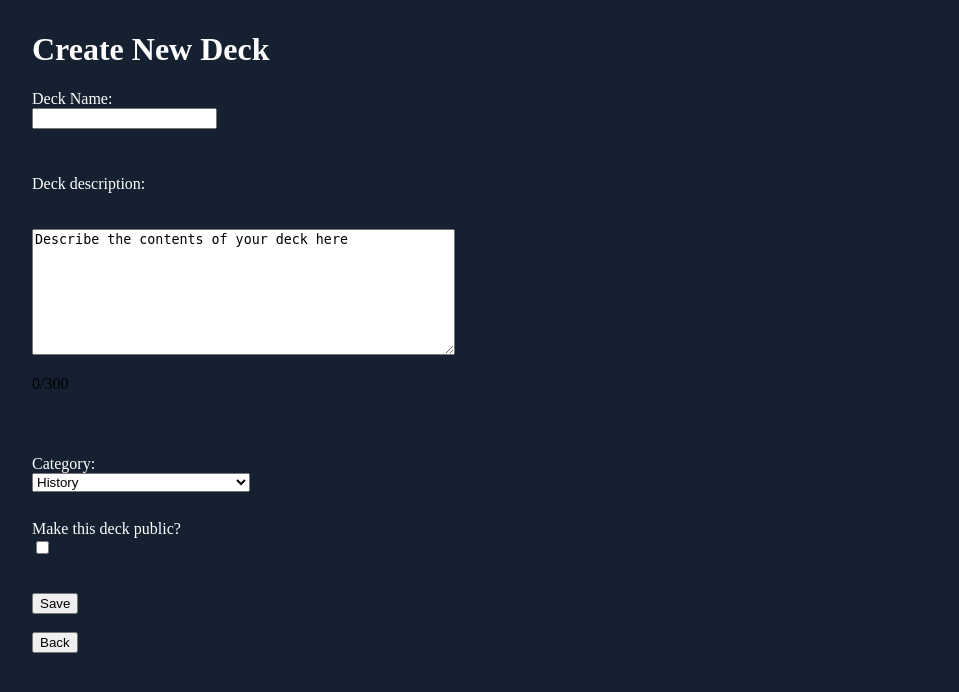
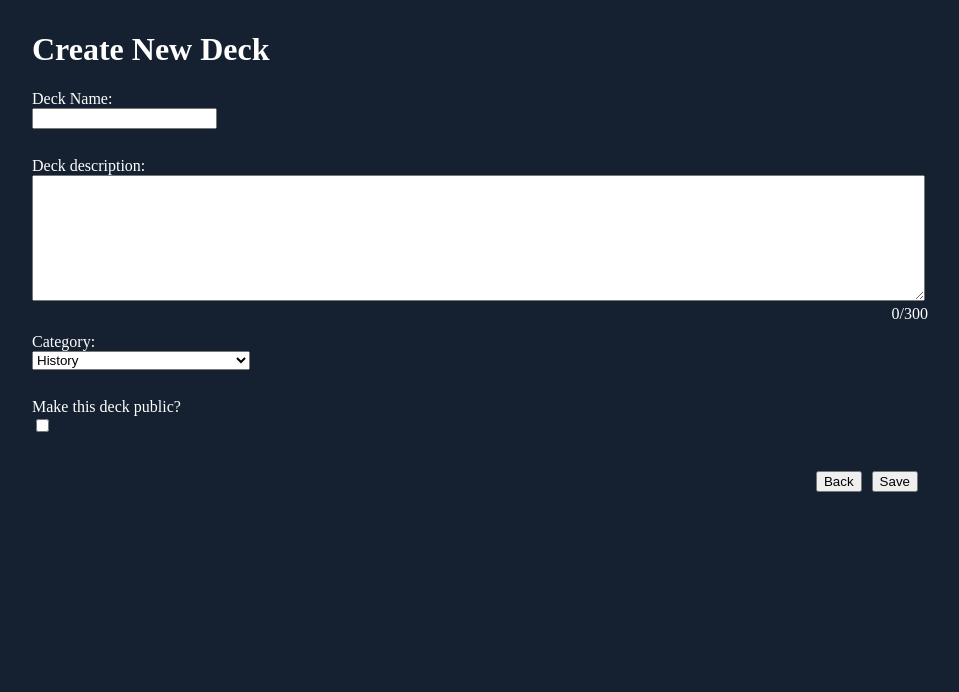
Before and after one commit to tyler-cranmer/Quizzex, a Flask app: page /createDeck in a window 1280 px wide. Shown: the top 692 px of the page, without its empty margins (160-1119 px from the left). Run offline with Flask 2, Linux system fonts and the light colour scheme.

Commit message:
Made some updates so that deck and create-new-card looked similar

```diff
--- a/root/static/css/create-new-card.css
+++ b/root/static/css/create-new-card.css
@@ -8,7 +8,7 @@
 }
 
 body {
-  background-color: grey;
+  background-color: var(--main-background-color);
   padding: 0px;
   margin: 0px;
 }
--- a/root/static/css/deck.css
+++ b/root/static/css/deck.css
@@ -4,7 +4,7 @@
   }
 
   body {
-    background-color: #152131;
+    background-color: var(--main-background-color);
     padding: 0px;
     margin: 0px;
   }
@@ -12,6 +12,7 @@
   #main {
     position: relative;
     background-color: var(--main-background-color);
+    color: var(--main-text-color);
     padding: 10px;
     min-width: 800px;
     width: 70%;
@@ -19,17 +20,28 @@
     height: 100%;
   }
 
-  h1 {
-    color: var(--main-text-color);
-  }
-
   label {
-    color: white;
     display: block;
     margin-top: 10px;
   }
 
+  textarea {
+    position: relative;
+    width: 99%;
+  }
 
-  input {
+
+  #public-checkbox {
     display: table;
   }
+
+  .counter {
+    margin-top: 0px;
+    margin-bottom: 20px;
+    float: right;
+  }
+
+  .btn {
+    float: right;
+    margin-right: 10px;
+  }
--- a/root/templates/deck.html
+++ b/root/templates/deck.html
@@ -16,29 +16,32 @@
       <input type="text" id="deck-name" name="deck-name"><br><br>
 
       <label for="deck-description">Deck description: </label>
-      <br><br>
-      <textarea class="description" id="description" name="description" maxlength="300" rows="8" cols="50">Describe the contents of your deck here</textarea>
+      <textarea class="description" id="description" name="description" maxlength="300" rows="8" cols="50"></textarea>
       <p class="counter" id="desc-counter" name="desc-counter">0/300</p>
       <br><br>
 
       <label for="category-select">Category: </label>
       <select id="category-select" name="category-select">
+        {% if options %}
+          <option>{{ options }}</option>
+        {% else %}
           <option value="history">History</option>
           <option value="algebra">Algebra</option>
           <option value="spanish">Spanish</option>
           <option value="softwareDev">Software Dev Tools and Methods</option>
+        {% endif %}
       </select>
       <br>
       <br>
 
       <label for="sharing-permissions">Make this deck public? </label>
-      <input type="checkbox">
+      <input type="checkbox" id="public-checkbox" name="public-checkbox">
 
       <br>
       <br>
 
-      <input type="button" id="save-button" name="save-button" value="Save" onClick="save()"><br>
-      <input type="button" id="back-button" name="back-button" value="Back" onClick="back()">
+      <input type="button" class="btn" id="save-button" name="save-button" value="Save" onClick="save()">
+      <input type="button" class="btn" id="back-button" name="back-button" value="Back" onClick="back()">
       <br>
     </form>
 
```
